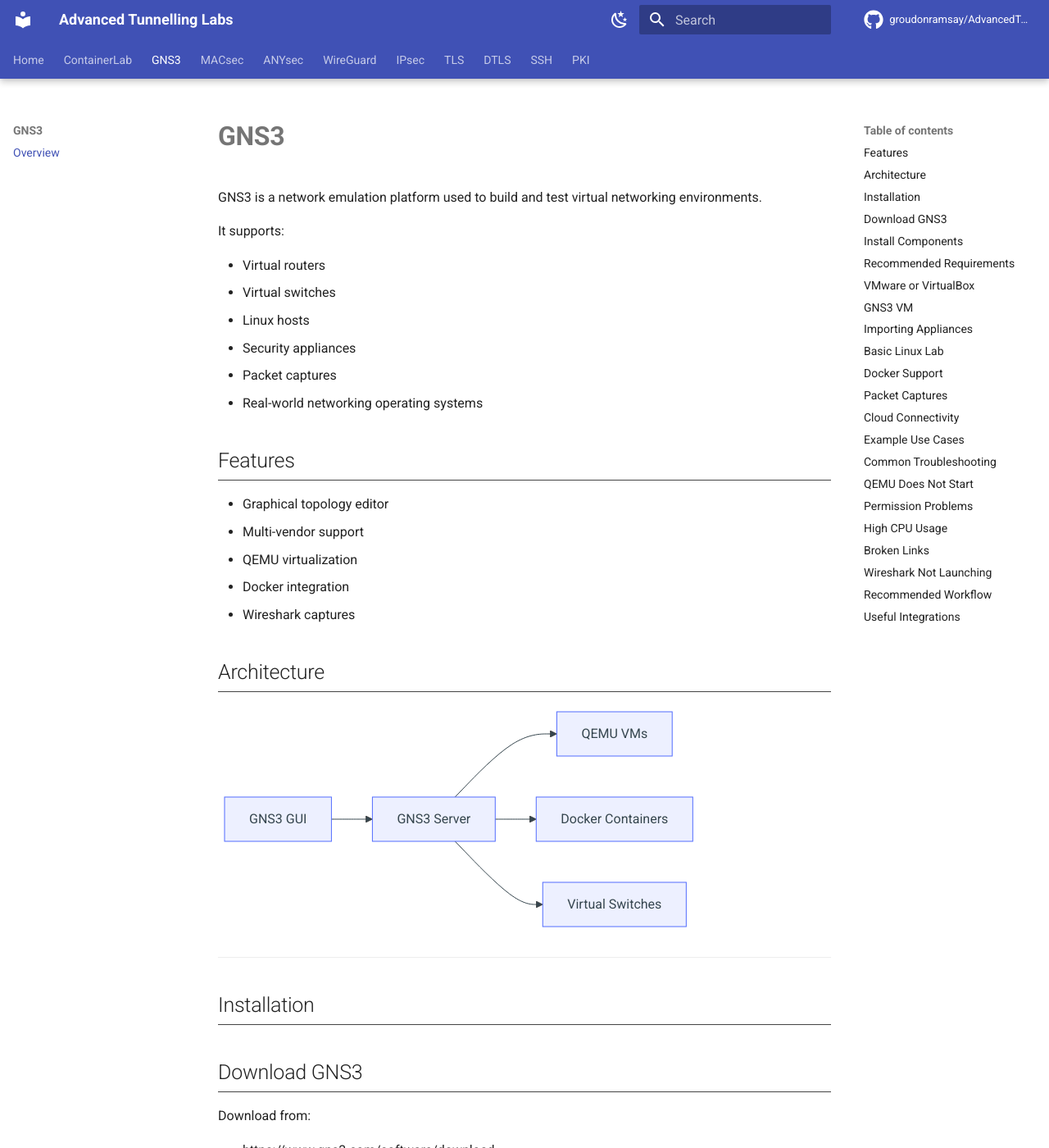
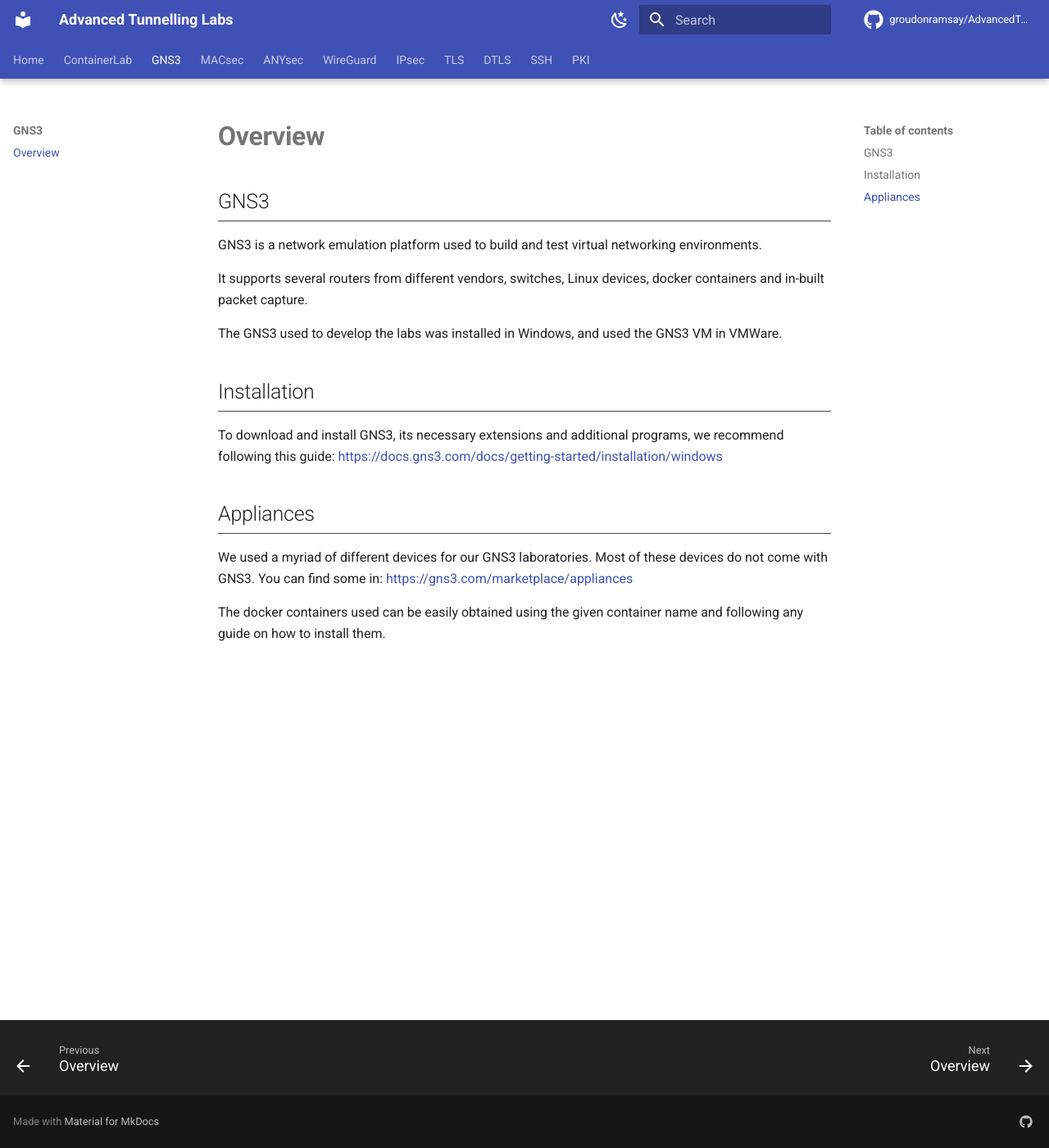
Before and after one commit to GroudonRamsay/AdvancedTunnellingLabs, an MkDocs documentation site: the page built from docs/gns3/index.md, in a window 1280 px wide and 1400 px high. Shown: the whole window at 82% size. Built offline with MkDocs 1.6.1 and Material for MkDocs 9.7.7, drawn with Linux system fonts in a browser that asks for light colours; comment, search, counter and statistics services are not loaded; some of the changed text lies outside the part shown.

Commit message:
Review of GNS3

````diff
--- a/docs/gns3/index.md
+++ b/docs/gns3/index.md
@@ -1,257 +1,17 @@
-# GNS3
+## GNS3
 
 GNS3 is a network emulation platform used to build and test virtual networking environments.
 
-It supports:
+It supports several routers from different vendors, switches, Linux devices, docker containers and in-built packet capture.
 
-- Virtual routers
-- Virtual switches
-- Linux hosts
-- Security appliances
-- Packet captures
-- Real-world networking operating systems
-
-## Features
-
-- Graphical topology editor
-- Multi-vendor support
-- QEMU virtualization
-- Docker integration
-- Wireshark captures
-
-## Architecture
-
-```mermaid
-graph LR
-    A[GNS3 GUI] --> B[GNS3 Server]
-    B --> C[QEMU VMs]
-    B --> D[Docker Containers]
-    B --> E[Virtual Switches]
-```
-
----
+The GNS3 used to develop the labs was installed in Windows, and used the GNS3 VM in VMWare.
 
 ## Installation
 
-## Download GNS3
+To download and install GNS3, its necessary extensions and additional programs, we recommend following this guide: [https://docs.gns3.com/docs/getting-started/installation/windows](https://docs.gns3.com/docs/getting-started/installation/windows)
 
-Download from:
+## Appliances
 
-- https://www.gns3.com/software/download
+We used a myriad of different devices for our GNS3 laboratories. Most of these devices do not come with GNS3. You can find some in: [https://gns3.com/marketplace/appliances](https://gns3.com/marketplace/appliances)
 
----
-
-## Install Components
-
-During installation, enable:
-
-- GNS3 GUI
-- GNS3 Server
-- Wireshark
-- Npcap
-- Dynamips
-
----
-
-## Recommended Requirements
-
-| Resource       | Recommendation  |
-| -------------- | --------------- |
-| CPU            | 4+ cores        |
-| RAM            | 16 GB minimum   |
-| Storage        | SSD preferred   |
-| Virtualization | Enabled in BIOS |
-
----
-
-## VMware or VirtualBox
-
-GNS3 commonly uses:
-
-=== "VMware Workstation"
-
-    Best performance and stability.
-
-=== "VirtualBox"
-
-    Easier setup for small labs.
-
----
-
-## GNS3 VM
-
-The GNS3 VM improves performance and enables appliance execution.
-
-Recommended for:
-
-- Cisco images
-- Juniper images
-- Fortinet
-- SR Linux
-- Large topologies
-
----
-
-## Importing Appliances
-
-Navigate to:
-
-```text
-File → Import Appliance
-```
-
-Supported appliance types:
-
-- QEMU VMs
-- Docker containers
-- Dynamips routers
-
----
-
-## Basic Linux Lab
-
-Example topology:
-
-```mermaid
-graph LR
-    A[Linux Host] --> B[Ethernet Switch]
-    B --> C[Linux Host]
-```
-
----
-
-## Docker Support
-
-Enable Docker integration:
-
-```text
-Edit → Preferences → Docker Containers
-```
-
-Example containers:
-
-- Alpine Linux
-- Ubuntu
-- FRRouting
-- Kali Linux
-
----
-
-## Packet Captures
-
-Right-click a link:
-
-```text
-Start Capture
-```
-
-Wireshark opens automatically.
-
----
-
-## Cloud Connectivity
-
-Use the Cloud node to connect labs to:
-
-- Physical NICs
-- VPNs
-- Linux bridges
-- External networks
-
----
-
-## Example Use Cases
-
-=== "Routing"
-
-    OSPF, BGP, MPLS laboratories.
-
-=== "Security"
-
-    IPsec, MACsec, WireGuard validation.
-
-=== "Linux Networking"
-
-    Bridges, namespaces, VLANs.
-
-=== "Packet Analysis"
-
-    Wireshark protocol inspection.
-
----
-
-## Common Troubleshooting
-
-## QEMU Does Not Start
-
-Verify virtualization support:
-
-```text
-Intel VT-x or AMD-V enabled
-```
-
----
-
-## Permission Problems
-
-Run GNS3 as Administrator on Windows.
-
----
-
-## High CPU Usage
-
-Reduce idle-PC values for Dynamips devices.
-
----
-
-## Broken Links
-
-Restart the GNS3 server:
-
-```text
-Edit → Preferences → Server → Restart
-```
-
----
-
-## Wireshark Not Launching
-
-Verify installation path:
-
-```text
-Edit → Preferences → Packet Capture
-```
-
----
-
-## Recommended Workflow
-
-1. Build topology
-2. Configure addressing
-3. Verify connectivity
-4. Enable encryption/tunnelling
-5. Capture traffic
-6. Validate routing
-7. Troubleshoot failures
-
----
-
-## Useful Integrations
-
-| Tool       | Purpose                |
-| ---------- | ---------------------- |
-| Wireshark  | Packet analysis        |
-| Docker     | Lightweight containers |
-| QEMU       | VM execution           |
-| VMware     | Virtualization backend |
-| VirtualBox | Alternative hypervisor |
-
----
-
-!!! note
-
-    GNS3 is ideal for visually designing and debugging complex networking environments.
-
-!!! warning
-
-    Large topologies can consume substantial CPU and RAM resources.
+The docker containers used can be easily obtained using the given container name and following any guide on how to install them.
````
